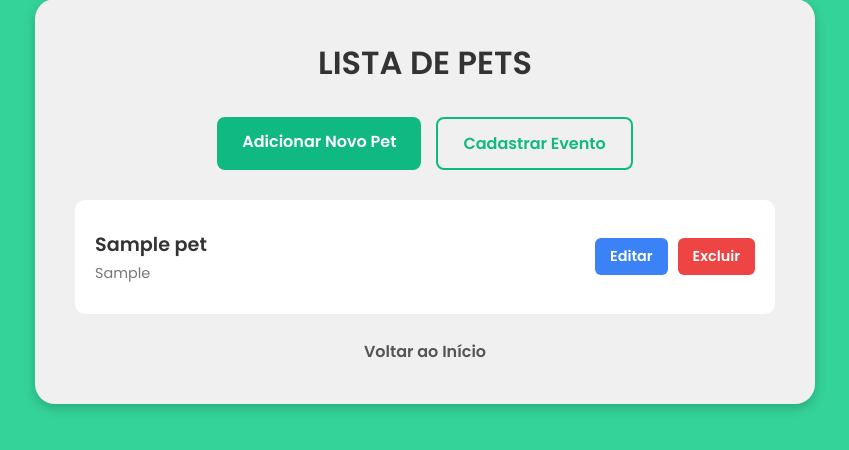
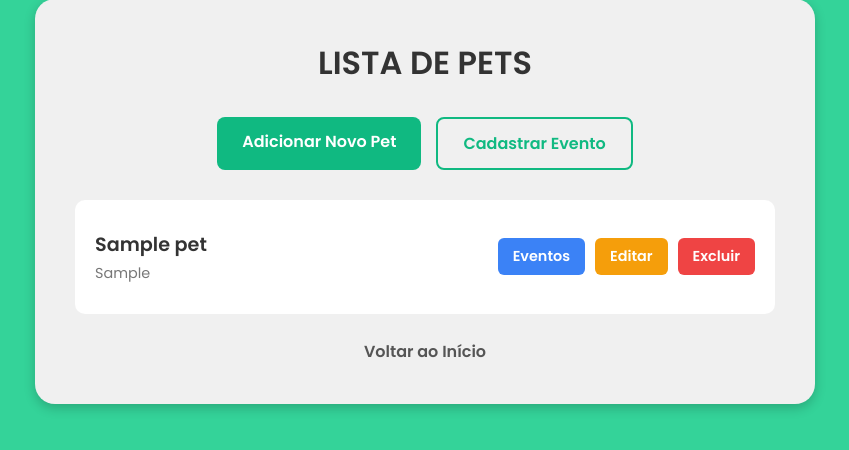
Before and after one commit to Natas081/VETLAB, a Django app: page /pets/ in a window 1280 px wide. Shown: the part 199-649 px from the top of the page, without its empty margins (215-1064 px from the left). Run offline with Django 5.2, Linux system fonts and the light colour scheme; tables that the repository leaves empty hold one stand-in row (values such as "Sample post").

Commit message:
add um botao pra ver lista de eventos

```diff
--- a/pets/static/pets/style.css
+++ b/pets/static/pets/style.css
@@ -411,5 +411,15 @@ body {
 }
 
 .message.error {
-    background-color: #EF4444; /* Vermelho erro */
+    background-color: #EF4444;
 }
+
+
+.eventos-btn {
+    background-color: #3B82F6;
+}
+
+
+.pet-actions .edit-btn {
+    background-color: #F59E0B;
+}
--- a/pets/templates/pets/pet_list.html
+++ b/pets/templates/pets/pet_list.html
@@ -27,6 +27,7 @@
                     </div>
 
                     <div class="pet-actions">
+                        <a href="{% url 'evento_list' pet.pk %}" class="action-btn eventos-btn">Eventos</a>
                         <a href="{% url 'pet_edit' pet.pk %}" class="edit-btn">Editar</a>
                         <a href="{% url 'pet_delete' pet.pk %}" class="delete-btn">Excluir</a>
                     </div>
```
